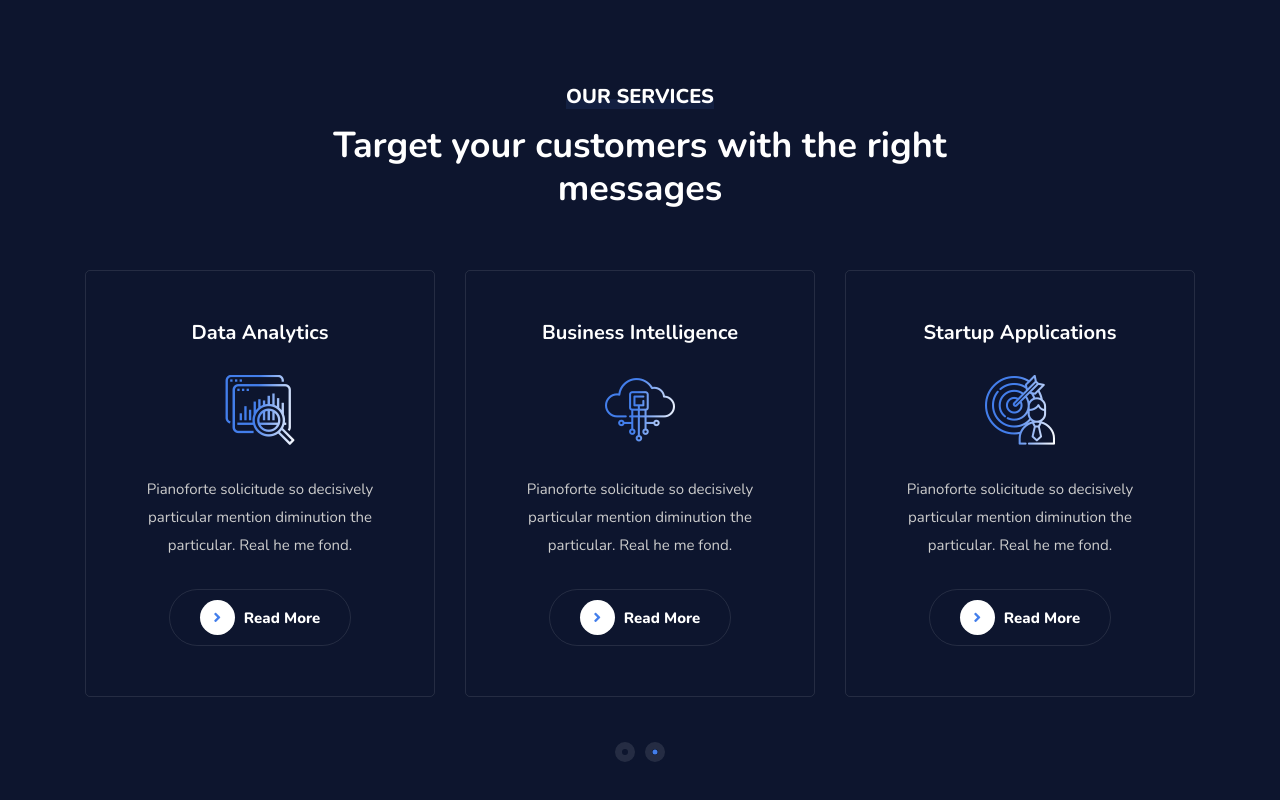
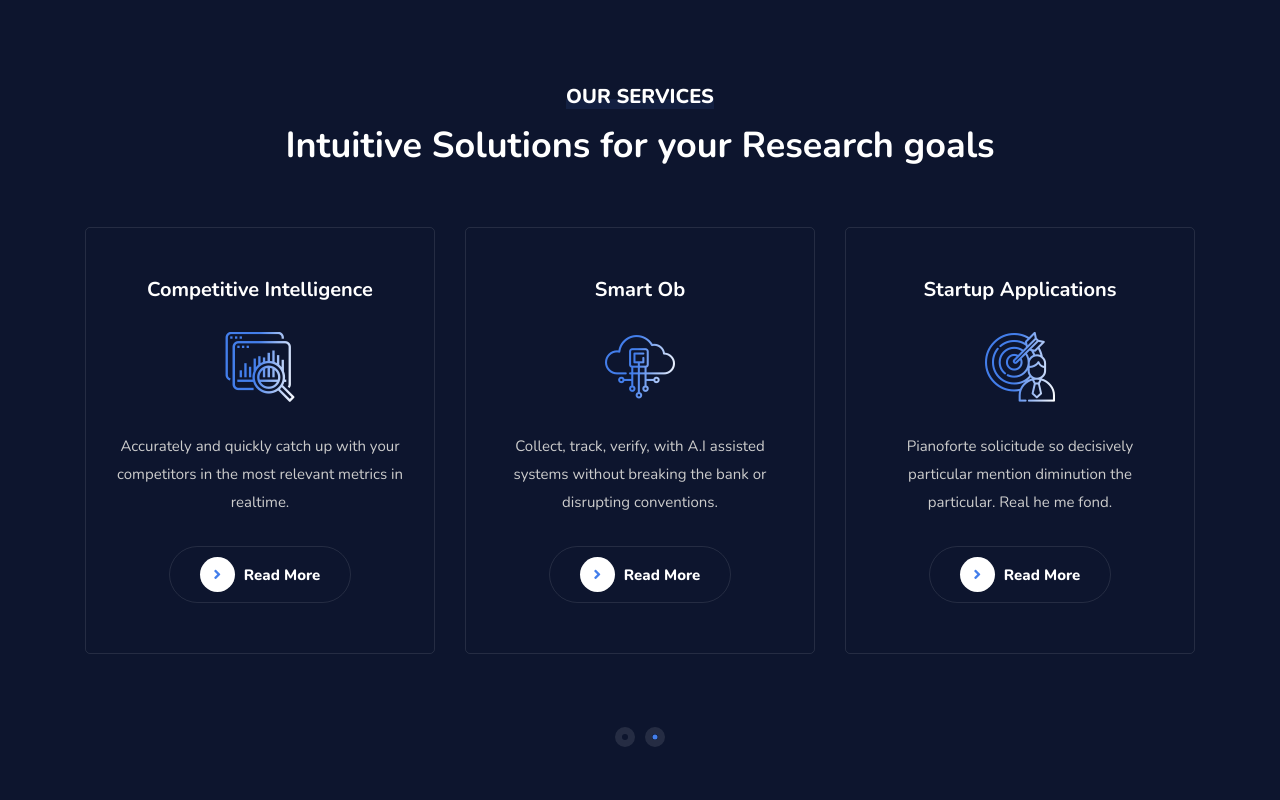
Before and after one commit to nhatmnguyen191/technv_temp, a plain HTML site: page index.html in a window 1280 px wide. Shown: the part 1500-2300 px from the top of the page. Drawn offline with nearby package versions, Linux system fonts and the light colour scheme; files whose address does not match are found by name.

Commit message:
index update

```diff
--- a/index.html
+++ b/index.html
@@ -253,7 +253,7 @@
                     <div class="site-heading text-center">
                         <h4>Our Services</h4>
                         <h2>
-                            Target your customers with the right messages
+                            Intuitive Solutions for your Research goals
                         </h2>
                     </div>
                 </div>
@@ -263,10 +263,10 @@
                     <div class="services-items iconic text-center services-carousel owl-carousel owl-theme">
                         <!-- Single Item -->
                         <div class="item">
-                            <h4>Big Data</h4>
+                            <h4>Smart Repo</h4>
                             <i class="flaticon-operative-system"></i>
                             <p>
-                                Pianoforte solicitude so decisively particular mention diminution the particular. Real he me fond.
+                                Integrate, upgrade, activate the true values of your existing data with Robotic Process Automation and Business Intelligence platforms.
                             </p>
                             <div class="button">
                                 <a class="btn-standard" href="#"><i class="fas fa-angle-right"></i> Read More</a>
@@ -275,10 +275,10 @@
                         <!-- Single Item -->
                         <!-- Single Item -->
                         <div class="item">
-                            <h4>Data Analytics</h4>
+                            <h4>Competitive Intelligence</h4>
                             <i class="flaticon-data"></i>
                             <p>
-                                Pianoforte solicitude so decisively particular mention diminution the particular. Real he me fond.
+                                Accurately and quickly catch up with your competitors in the most relevant metrics in realtime.
                             </p>
                             <div class="button">
                                 <a class="btn-standard" href="#"><i class="fas fa-angle-right"></i> Read More</a>
@@ -287,10 +287,10 @@
                         <!-- Single Item -->
                         <!-- Single Item -->
                         <div class="item">
-                            <h4>Business Intelligence</h4>
+                            <h4>Smart Ob</h4>
                             <i class="flaticon-cloud"></i>
                             <p>
-                                Pianoforte solicitude so decisively particular mention diminution the particular. Real he me fond.
+                                Collect, track, verify, with A.I assisted systems without breaking the bank or disrupting conventions.
                             </p>
                             <div class="button">
                                 <a class="btn-standard" href="#"><i class="fas fa-angle-right"></i> Read More</a>
```
